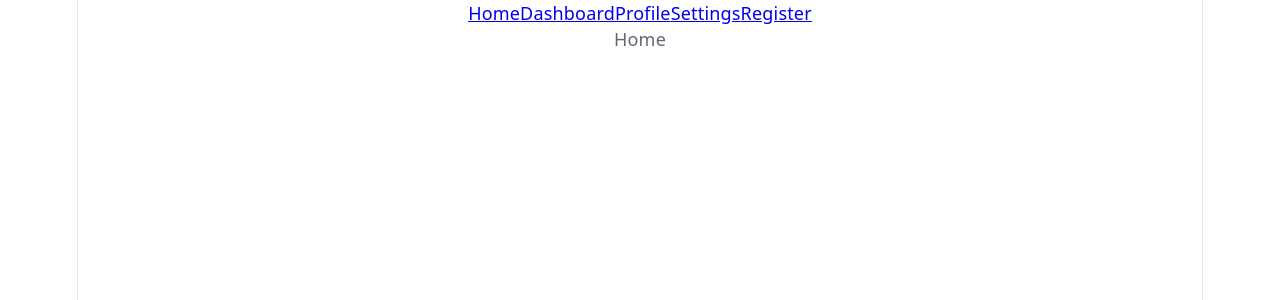
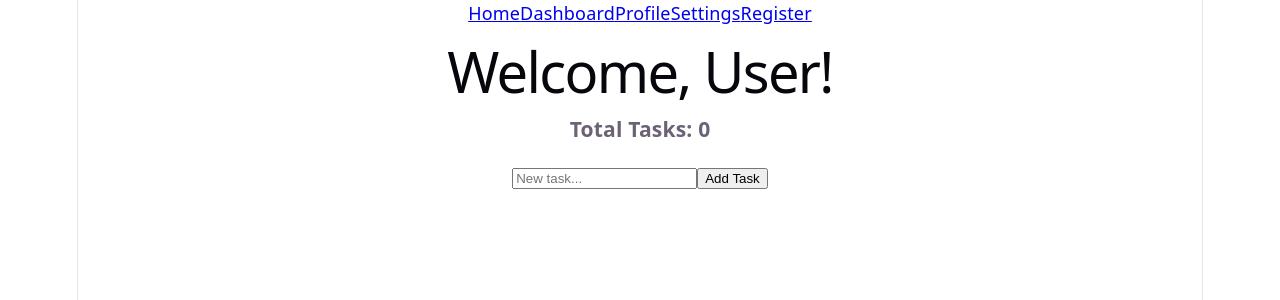
Before and after one commit to CertixCollab/task-manager-kusal, a React (Vite) app: page / in a window 1280 px wide. Shown: the top 300 px of the page. Built offline with nearby package versions, Linux system fonts and the light colour scheme.

Commit message:
feat:  - Displayed a personalized welcome message using the registered user's name.  - Displayed the Task Manager interface.  - Displayed the total number of tasks.  - Allowed users to manage tasks.

```diff
--- a/src/components/Home.jsx
+++ b/src/components/Home.jsx
@@ -1,7 +1,42 @@
+import { useState } from 'react';
+import { useLocation } from 'react-router-dom';
+
 function Home() {
+  const location = useLocation();
+  const name = location.state?.name || localStorage.getItem('registeredUserName') || 'User';
+  const [tasks, setTasks] = useState([]);
+  const [input, setInput] = useState('');
+
+  const addTask = () => {
+    if (!input.trim()) return;
+    setTasks([...tasks, { id: Date.now(), text: input.trim() }]);
+    setInput('');
+  };
+
+  const deleteTask = (id) => setTasks(tasks.filter(t => t.id !== id));
+
   return (
-    <div>Home</div>
-  )
+    <div className="home-container">
+      <h1>Welcome, {name}!</h1>
+      <h3>Total Tasks: {tasks.length}</h3>
+      <div>
+        <input
+          value={input}
+          onChange={(e) => setInput(e.target.value)}
+          placeholder="New task..."
+          onKeyDown={(e) => e.key === 'Enter' && addTask()}
+        />
+        <button onClick={addTask}>Add Task</button>
+      </div>
+      <ul>
+        {tasks.map(t => (
+          <li key={t.id}>
+            {t.text} <button onClick={() => deleteTask(t.id)}>Delete</button>
+          </li>
+        ))}
+      </ul>
+    </div>
+  );
 }
 
-export default Home
+export default Home;
```
